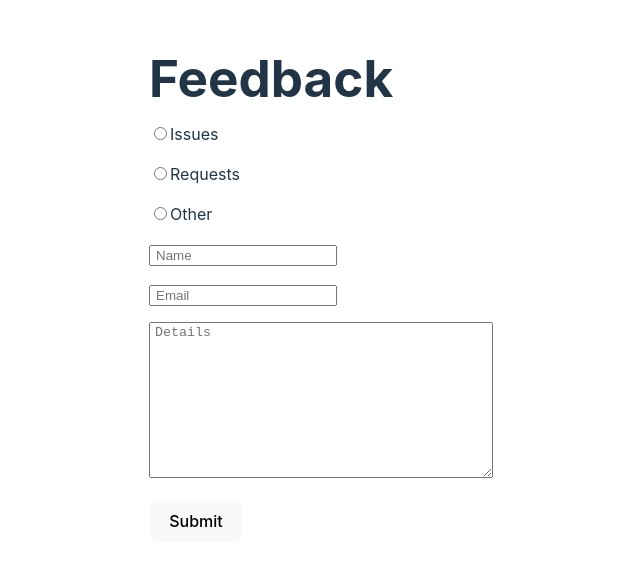
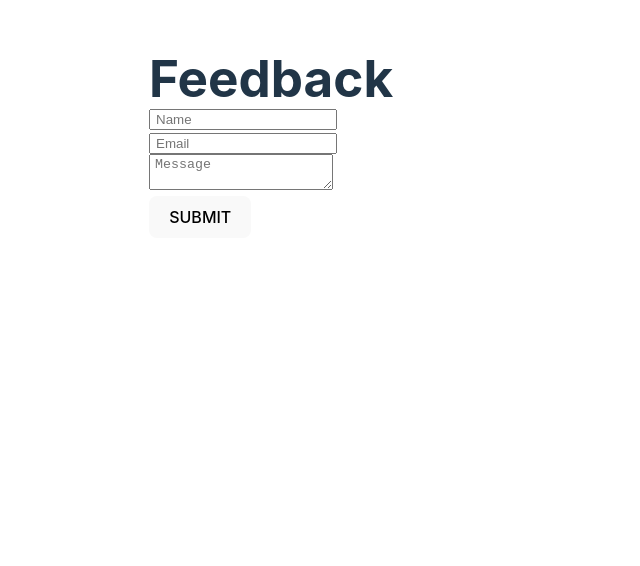
Before and after one commit to Ult1mat3S/contactform, a React (Vite) app: page / in a window 1280 px wide. Shown: the part 200-766 px from the top of the page, without its empty margins (341-981 px from the left). Built offline with nearby package versions, Linux system fonts and the light colour scheme.

Commit message:
feat: add temp form

```diff
--- a/src/App.jsx
+++ b/src/App.jsx
@@ -2,8 +2,8 @@ export default function App() {
   return (
     <div className="App">
       <h1>Feedback</h1>
-      <form name="contact" method="post" netlify netlify-honeypot="bot-field">
-        <p>
+      {/* <form name="contact" method="post" netlify netlify-honeypot="bot-field">
+         <p>
           <input type="hidden" name="form-name" value="Contact" />
           <input
             type="radio"
@@ -68,6 +68,22 @@ export default function App() {
           <button type="submit">Submit</button>
         </p>
       </form>
+      */}
+      <form
+        name="Contact"
+        method="POST"
+        netlify
+        data-netlify="true"
+        data-netlify-honeypot="bot-field"
+      >
+        <input type="hidden" name="form-name" value="Contact" />
+        <input type="text" name="name" placeholder="Name" />
+        <input type="email" name="email" placeholder="Email" />
+        <textarea name="message" placeholder="Message"></textarea>
+        <div class="form-btn">
+          <button type="submit">SUBMIT</button>
+        </div>
+      </form>
     </div>
   );
 }
```
